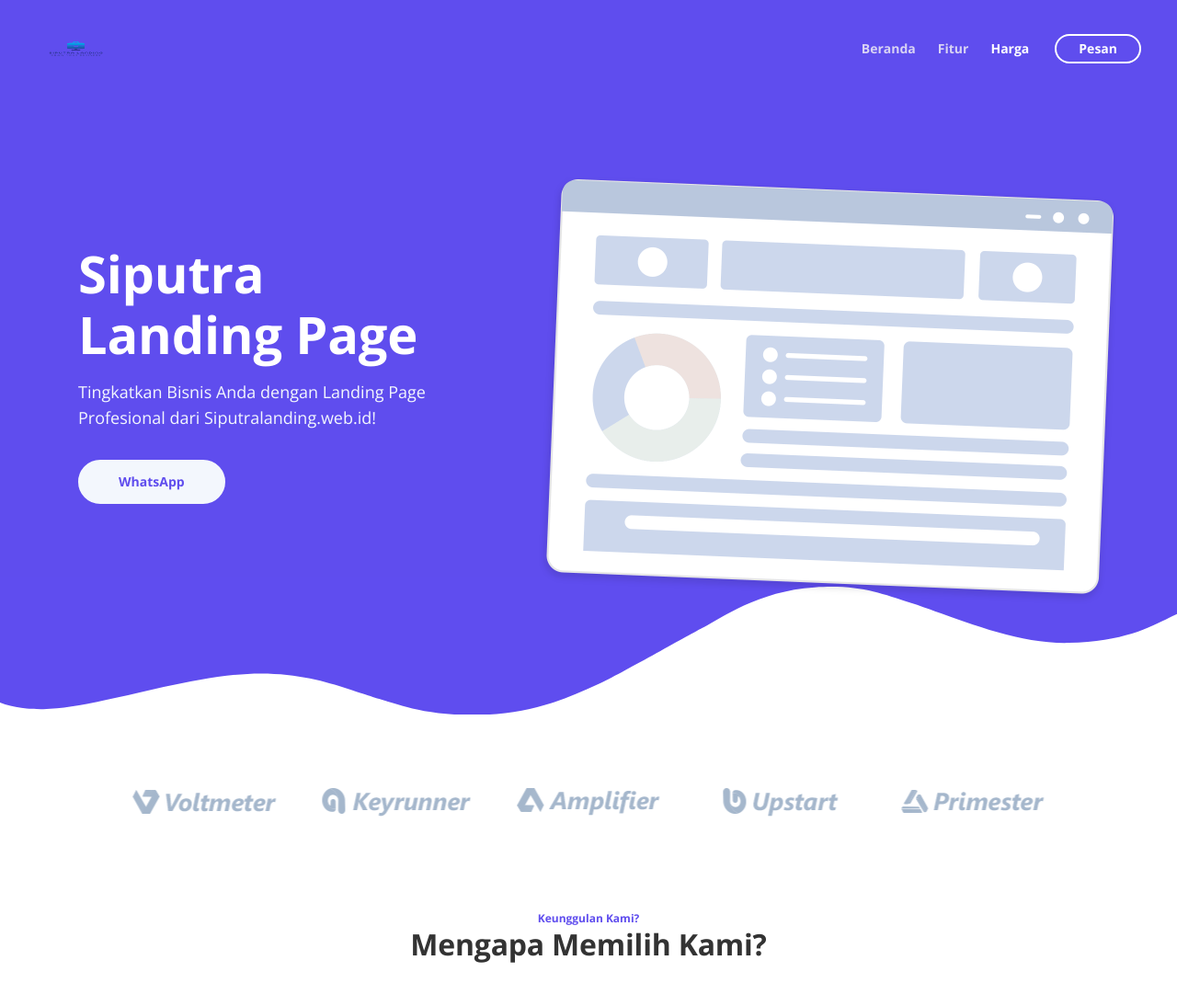
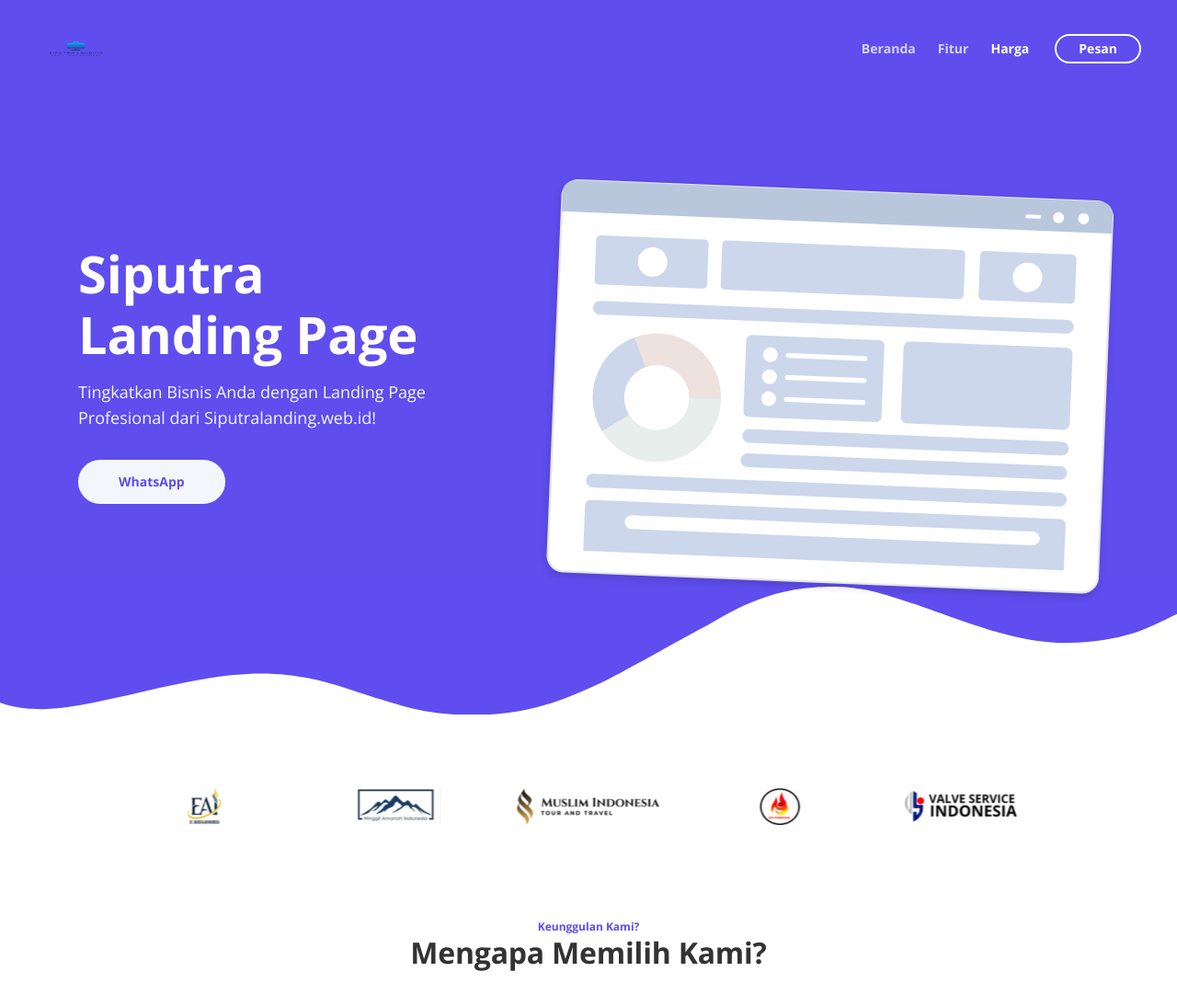
Before and after one commit to lxscode/lxscode.github.io, a plain HTML site: page index.html in a window 1280 px wide. Shown: the top 1094 px of the page at 92% size. Drawn offline with nearby package versions, Linux system fonts and the light colour scheme.

Commit message:
Update index.html

```diff
--- a/index.html
+++ b/index.html
@@ -29,7 +29,7 @@
 	<link href="css/styles.css" rel="stylesheet">
 
 	<!-- Favicon  -->
-    <link rel="icon" href="images/favicon.png">
+    <link rel="icon" href="images/fav.ico">
 </head>
 <body data-spy="scroll" data-target=".fixed-top">
 
@@ -120,22 +120,19 @@
                         <div class="swiper-container image-slider">
                             <div class="swiper-wrapper">
                                 <div class="swiper-slide">
-                                        <img class="img-fluid" src="images/customer-logo-1.png" alt="alternative">
+                                        <img class="img-fluid" src="images/b1.png" alt="alternative">
                                 </div>
                                 <div class="swiper-slide">
-                                        <img class="img-fluid" src="images/customer-logo-2.png" alt="alternative">
+                                        <img class="img-fluid" src="images/b2.png" alt="alternative">
                                 </div>
                                 <div class="swiper-slide">
-                                        <img class="img-fluid" src="images/customer-logo-3.png" alt="alternative">
+                                        <img class="img-fluid" src="images/b3.png" alt="alternative">
                                 </div>
                                 <div class="swiper-slide">
-                                        <img class="img-fluid" src="images/customer-logo-4.png" alt="alternative">
+                                        <img class="img-fluid" src="images/b4.png" alt="alternative">
                                 </div>
                                 <div class="swiper-slide">
-                                        <img class="img-fluid" src="images/customer-logo-5.png" alt="alternative">
-                                </div>
-                                <div class="swiper-slide">
-                                        <img class="img-fluid" src="images/customer-logo-6.png" alt="alternative">
+                                        <img class="img-fluid" src="images/b5.png" alt="alternative">
                                 </div>
                             </div> <!-- end of swiper-wrapper -->
                         </div> <!-- end of swiper container -->
```
